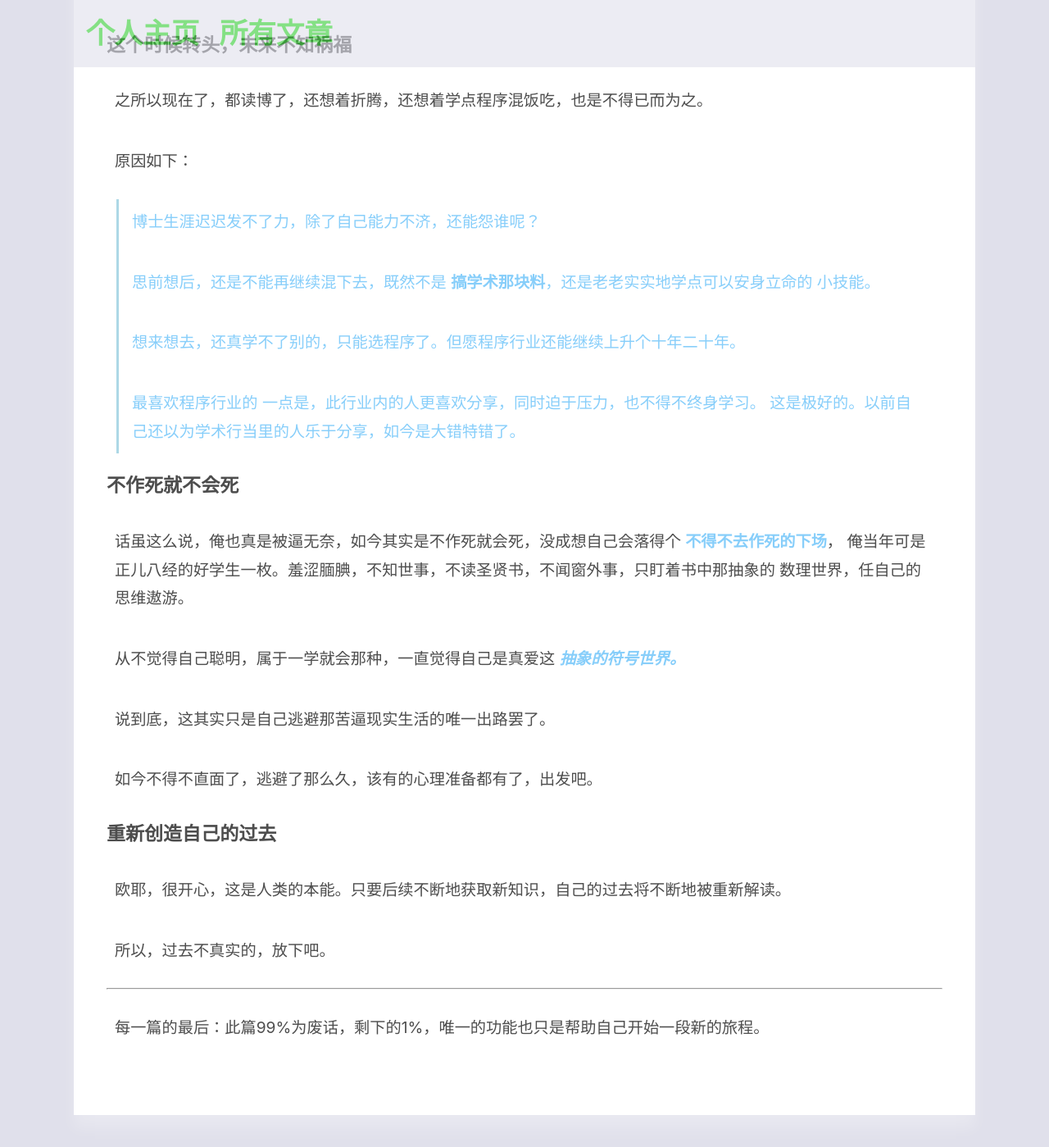
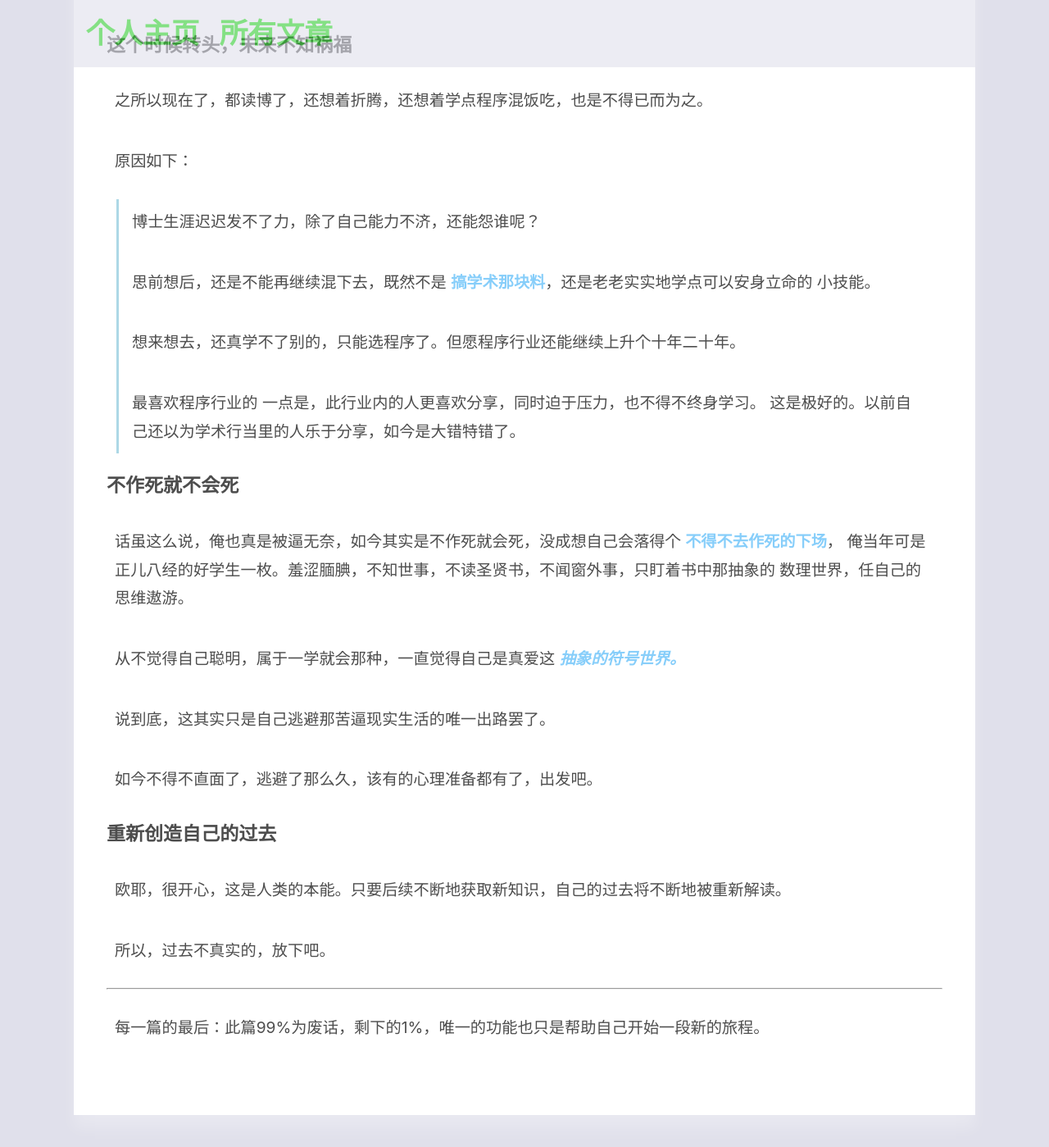
Before and after one commit to xxleyi/xxleyi.github.io, a Jekyll site: the page built from _posts/2016-03-25-春天真得来了.md, in a window 1280 px wide and 1400 px high, scrolled down 666 px. Shown: the whole window at 82% size. Built offline with Jekyll 4.4.1, drawn with Linux system fonts in a browser that asks for light colours.

Commit message:
upate a old blog.

```diff
--- a/css/post.css
+++ b/css/post.css
@@ -55,7 +55,7 @@ main h2{
 blockquote{
   border-left: 3px solid lightblue;
   padding-left: 6px;
-  color: lightskyblue;
+/*  color: lightskyblue;*/
   margin: 10px 12px;
 }
 
@@ -65,6 +65,7 @@ p{
 
 em, strong{
   font-weight: bolder;
+  font-size: 1.2;
   color: lightskyblue;
 }
 
```
